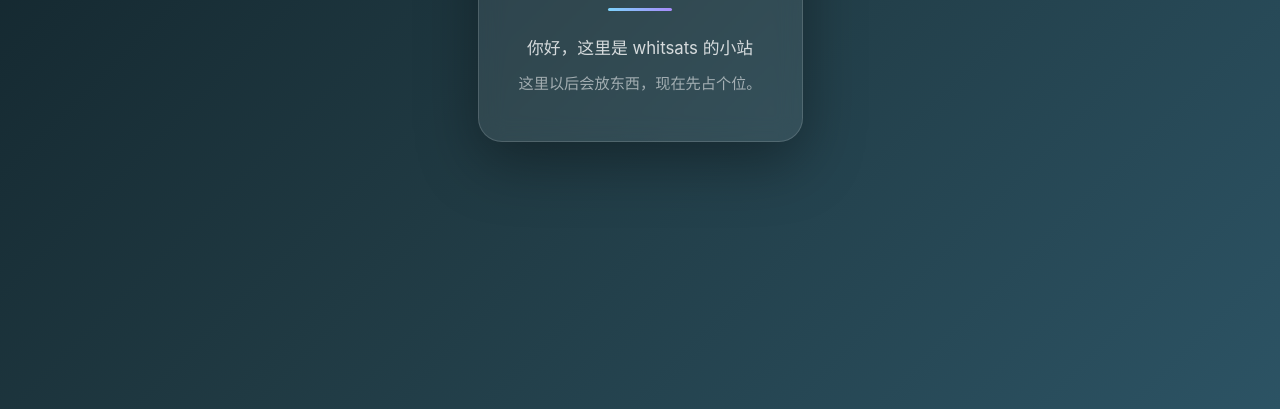
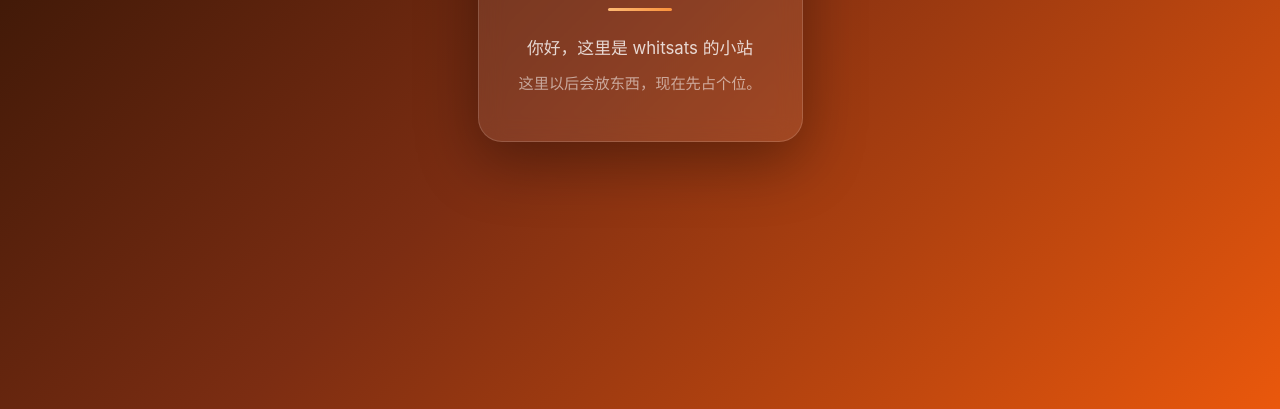
Before and after one commit to whitsats/fadehost-placeholder, a plain HTML site: page index.html in a window 1280 px wide. Shown: the part 391-800 px from the top of the page. Drawn offline with Linux system fonts and the light colour scheme.

Commit message:
换成暖橙色配色

```diff
--- a/index.html
+++ b/index.html
@@ -12,7 +12,7 @@
     align-items: center;
     justify-content: center;
     font-family: -apple-system, "Segoe UI", "PingFang SC", "Hiragino Sans GB", "Microsoft YaHei", sans-serif;
-    background: linear-gradient(135deg, #0f2027, #203a43, #2c5364);
+    background: linear-gradient(135deg, #1f0e02, #7c2d12, #ea580c);
     color: #fff;
   }
   .card {
@@ -29,7 +29,7 @@
   h1 { font-size: 3rem; letter-spacing: .05em; font-weight: 700; }
   .line {
     width: 64px; height: 3px; margin: 1.5rem auto; border-radius: 2px;
-    background: linear-gradient(90deg, #7dd3fc, #a78bfa);
+    background: linear-gradient(90deg, #fdba74, #fb923c);
   }
   .tag { color: rgba(255, 255, 255, .8); font-size: 1.05rem; }
   .note { margin-top: .75rem; color: rgba(255, 255, 255, .55); font-size: .95rem; }
```
